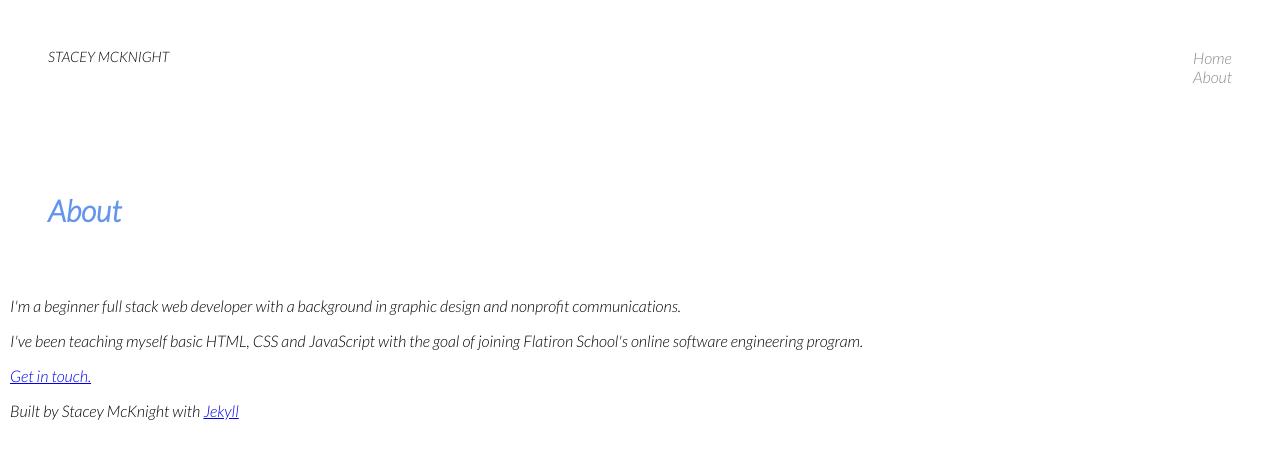
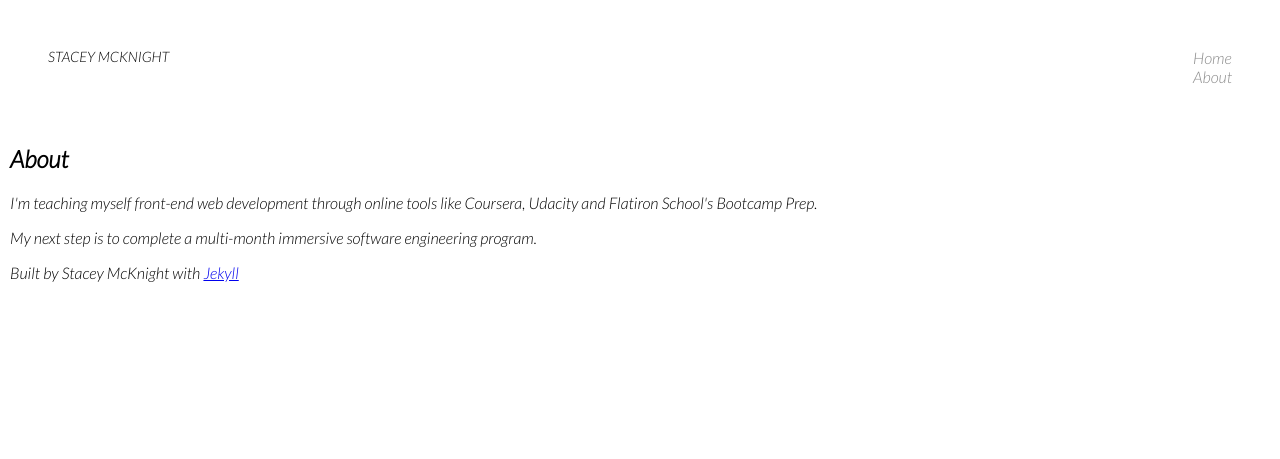
Before and after one commit to staceymck/jekyll-2020, a Jekyll site: the page built from about.markdown, in a window 1280 px wide. Shown: the top 459 px of the page. Built offline with Jekyll 4.4.1, drawn with Linux system fonts in a browser that asks for light colours.

Commit message:
Updates About page

```diff
--- a/about.markdown
+++ b/about.markdown
@@ -4,17 +4,9 @@ title: About
 permalink: /about/
 ---
 
-<section class="">
-	<section class="grid page-header">
-		<div class="full-width">
-			<h1 class = "header">{{ page.title }}
-			</h1>
-			<p>I'm a beginner full stack web developer with a background in graphic design and nonprofit communications.</p>
-			<p>I've been teaching myself basic HTML, CSS and JavaScript with the goal of joining Flatiron School's online software engineering program.</p>
-			<p><a href="https://www.linkedin.com/in/staceymcknight314/">Get in touch.</a></p>
-		</div>
-	</section>
+<section>
+		<h1>{{ page.title }}
+		</h1>
+		<p>I'm teaching myself front-end web development through online tools like Coursera, Udacity and Flatiron School's Bootcamp Prep.</p>
+		<p>My next step is to complete a multi-month immersive software engineering program.</p>
 </section>
-
-
-[jekyll-organization]: https://github.com/jekyll
```
